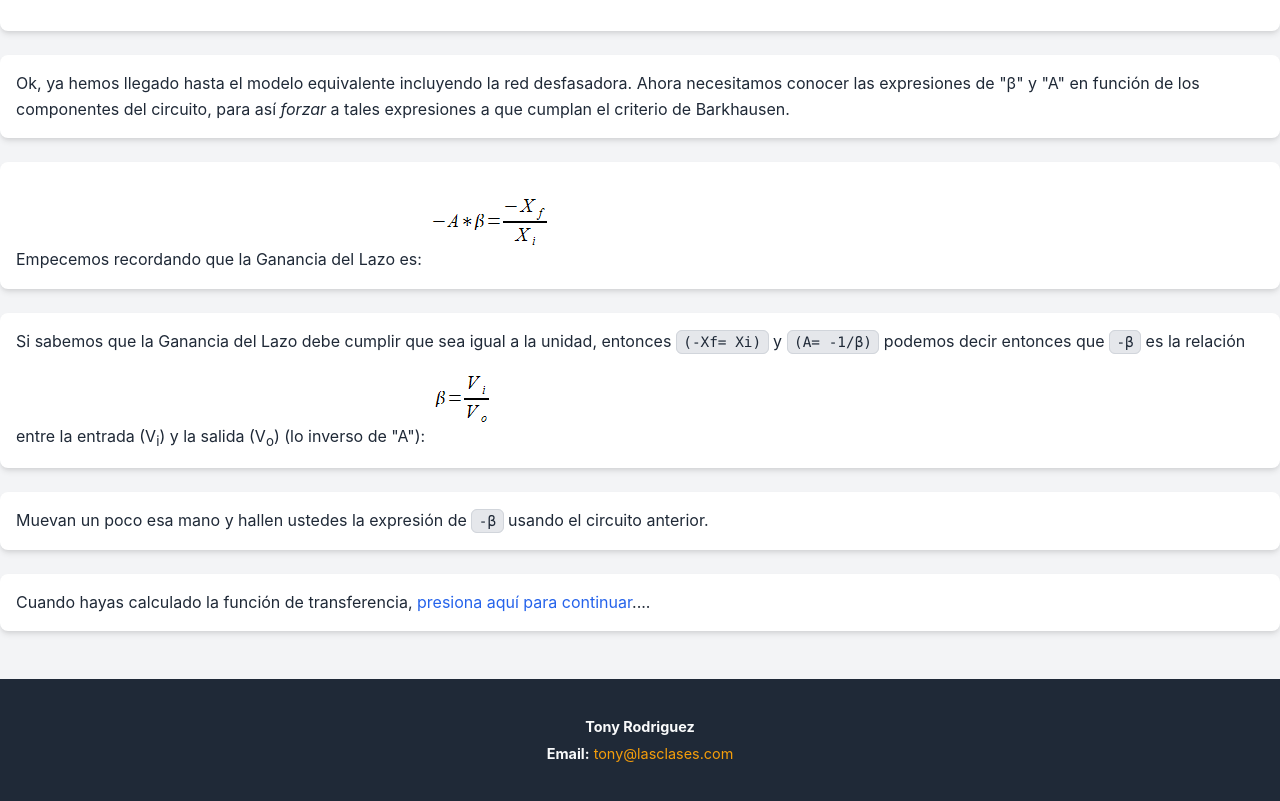
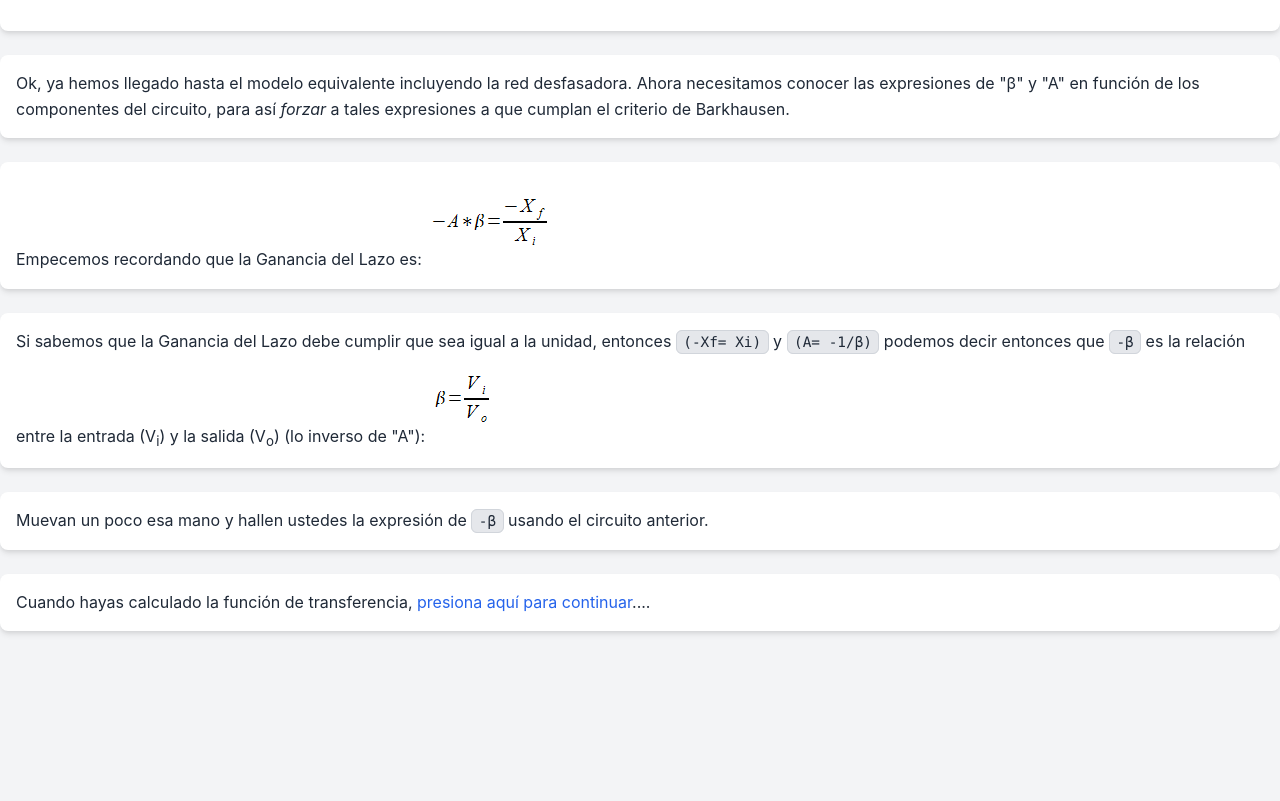
Before and after one commit to lasclases/lasclases.com, a plain HTML site: page Electronica/OSCILADORES CLASES2.html in a window 1280 px wide. Shown: the part 1944-2745 px from the top of the page. After the commit the page ends 2599 px from the top, so only its background shows below. Drawn offline with Linux system fonts and the light colour scheme.

Commit message:
revision 1.02

```diff
--- a/Electronica/OSCILADORES CLASES2.html
+++ b/Electronica/OSCILADORES CLASES2.html
@@ -64,9 +64,4 @@
 
     </main>
 
-    <footer class="site-footer">
-        <p><strong>Tony Rodriguez</strong></p>
-        <p><strong>Email:</strong> <a href="mailto:tony@lasclases.com">tony@lasclases.com</a></p>
-    </footer>
-</body>
 </html>
--- a/style.css
+++ b/style.css
@@ -2,7 +2,7 @@
 
 :root {
     --primary-blue: #2563eb;
-    --primary-dark: #1e40af;
+    --primary-dark: #0b0b0b;
     --light-blue: #dbeafe;
     --accent-orange: #f59e0b;
     --text-dark: #1f2937;
```
Also changed, not shown: Electronica/OSCILADORES CLASES.html (+0 -4 lines), Electronica/OSCILADORES CLASES3.html (+0 -4 lines), Electronica/Semana3.html (+0 -4 lines), Electronica/osciladores.html (+0 -5 lines).
